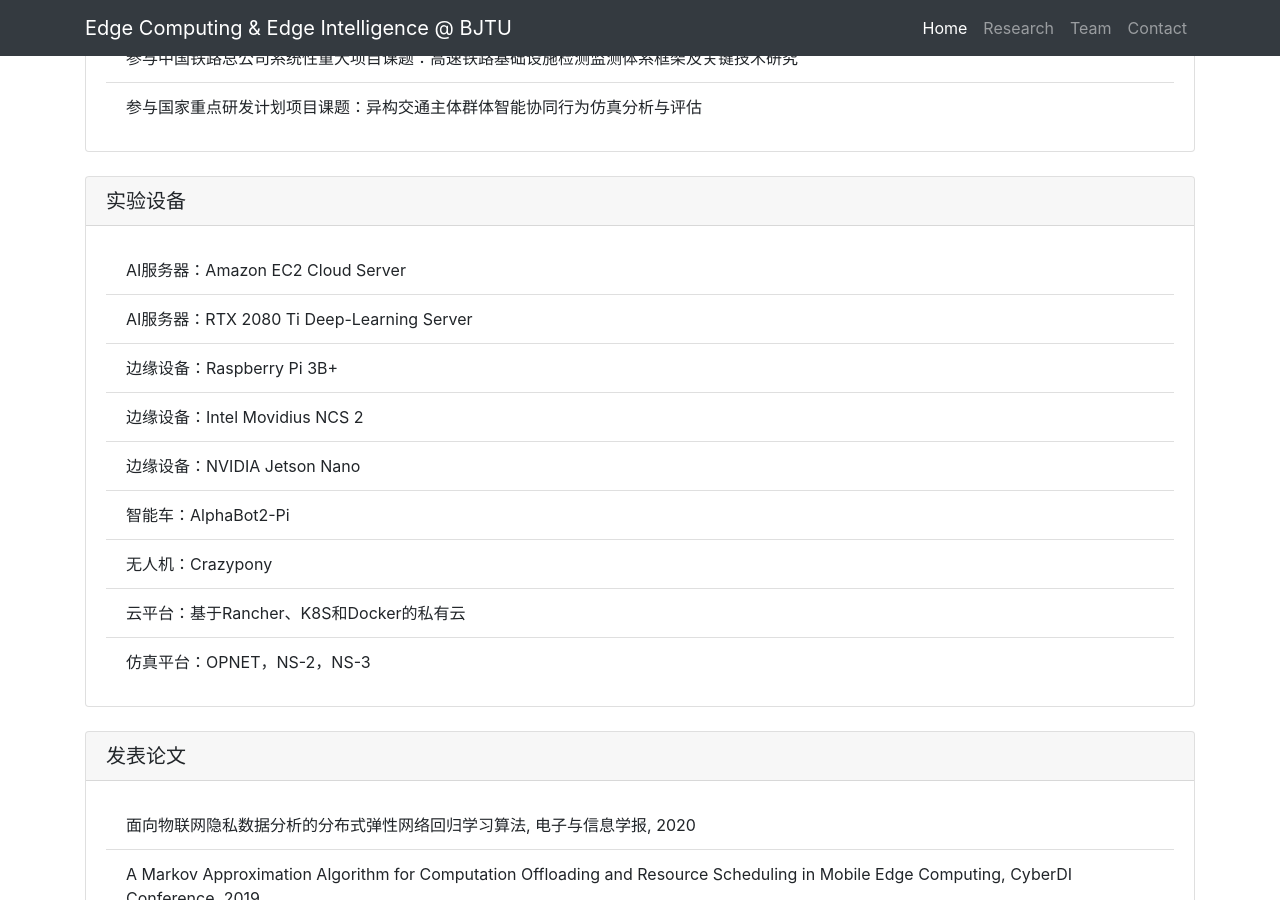
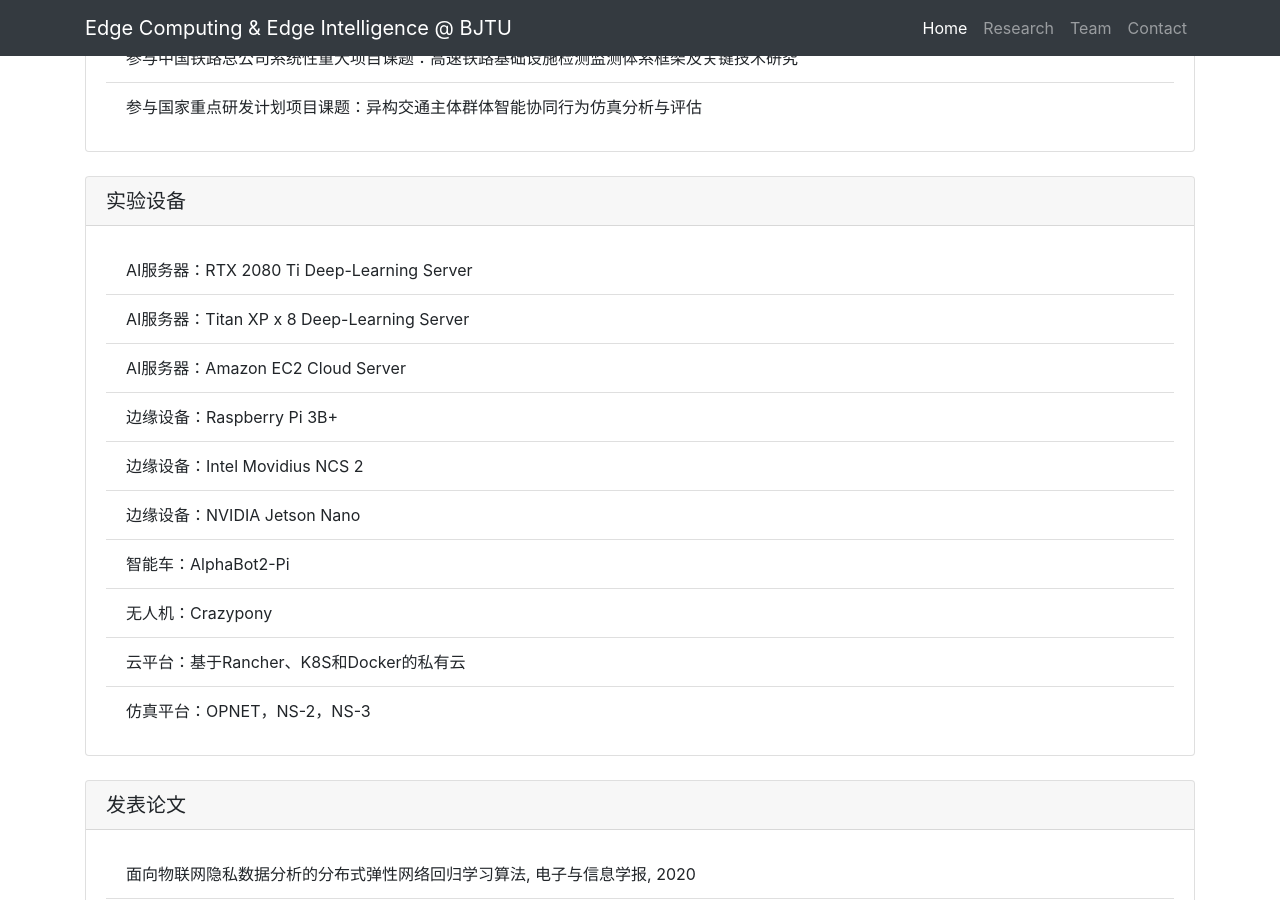
Before and after one commit to fangvv/Homepage, a Jekyll site: the page Edgecomp/index.html, which Jekyll copies as it is, in a window 1280 px wide and 900 px high, scrolled down 1856 px. Built offline with Jekyll 4.4.1, drawn with Linux system fonts in a browser that asks for light colours; comment, search, counter and statistics services are not loaded.

```diff
--- a/Edgecomp/index.html
+++ b/Edgecomp/index.html
@@ -105,8 +105,9 @@
   <h5 class="card-header">实验设备</h5>
   <div class="card-body">
     <ul class="list-group list-group-flush">
+      <li class="list-group-item">AI服务器：RTX 2080 Ti Deep-Learning Server</li>
+      <li class="list-group-item">AI服务器：Titan XP x 8 Deep-Learning Server</li>
       <li class="list-group-item">AI服务器：Amazon EC2 Cloud Server</li>
-      <li class="list-group-item">AI服务器：RTX 2080 Ti Deep-Learning Server</li>
       <li class="list-group-item">边缘设备：Raspberry Pi 3B+</li>
       <li class="list-group-item">边缘设备：Intel Movidius NCS 2</li>
       <li class="list-group-item">边缘设备：NVIDIA Jetson Nano</li>
```
